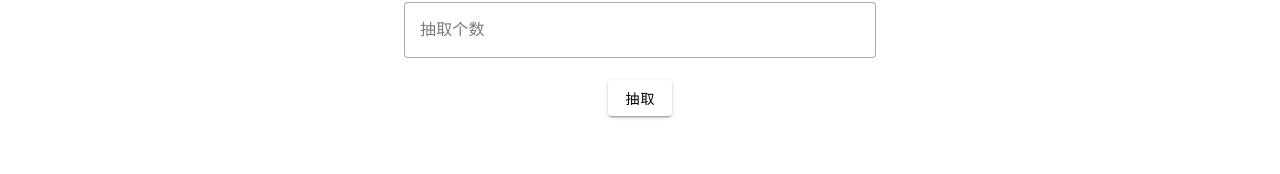
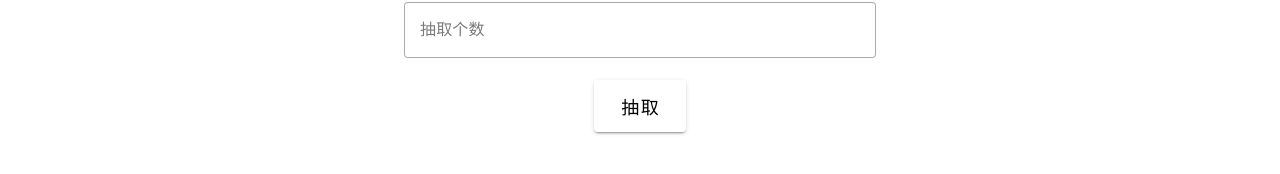
Before and after one commit to HakimYu/Tools, a Vue app: page /Picking in a window 1280 px wide. Shown: the part 146-320 px from the top of the page. Built offline with nearby package versions, Linux system fonts and the light colour scheme.

Commit message:
change weight,change btn size

```diff
--- a/src/components/Picker/GroupPicker.vue
+++ b/src/components/Picker/GroupPicker.vue
@@ -12,7 +12,7 @@
       </v-col>
     </v-row>
     <div class="d-flex justify-center">
-      <v-btn align-center color="white" @click="pick()" elevation="2">抽取</v-btn>
+      <v-btn align-center size="x-large" color="white" @click="pick()" elevation="2">抽取</v-btn>
     </div>
 
     <div
--- a/src/components/Picker/NamePicker.vue
+++ b/src/components/Picker/NamePicker.vue
@@ -12,7 +12,7 @@
       </v-col>
     </v-row>
     <div class="d-flex justify-center">
-      <v-btn align-center color="white" @click="pick()" elevation="2">抽取</v-btn>
+      <v-btn align-center size="x-large" color="white" @click="pick()" elevation="2">抽取</v-btn>
     </div>
 
     <div
@@ -46,7 +46,7 @@ export default {
       '熊宇宏': 1,
       '胡珑': 1,
       '简扬': 1,
-      '刘剑豪': 1.6,
+      '刘剑豪': 1.5,
       '张振': 1,
       '杜文强': 0.8,
       '邓思艳': 1,
```
